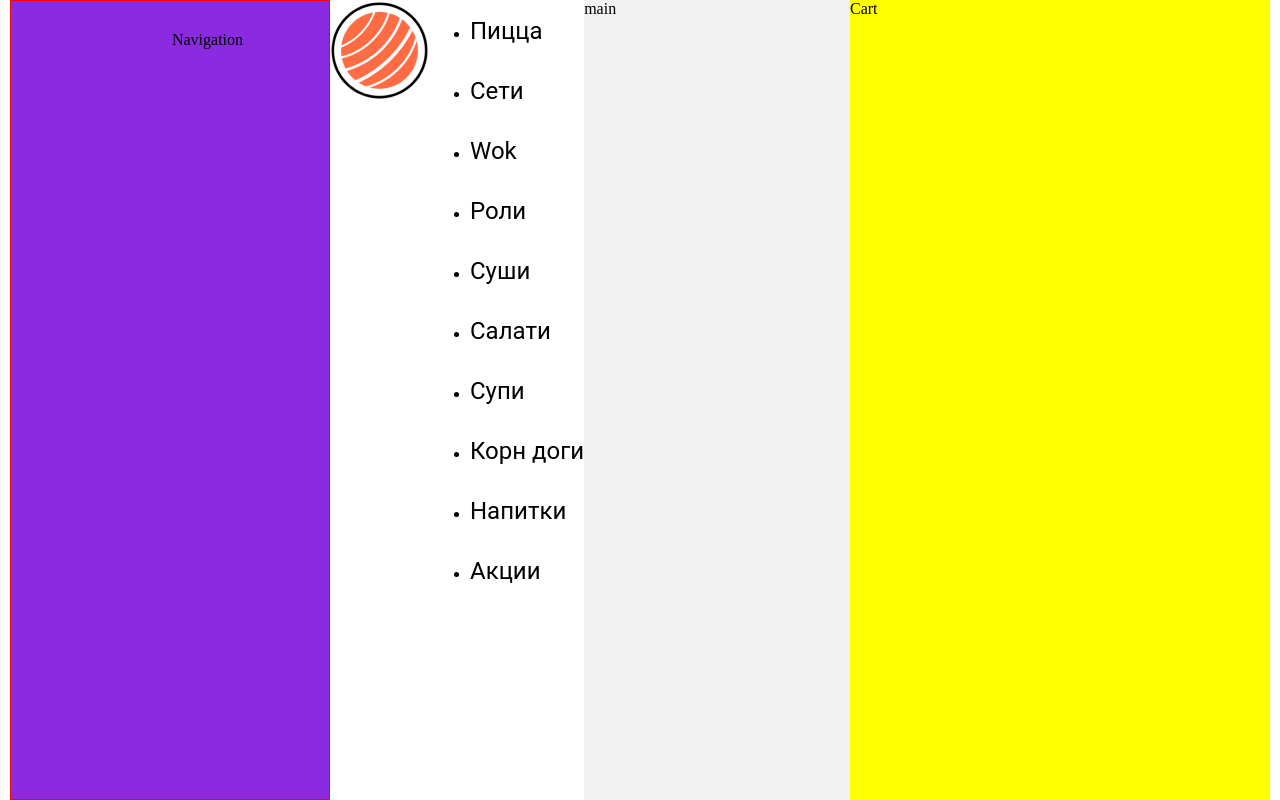
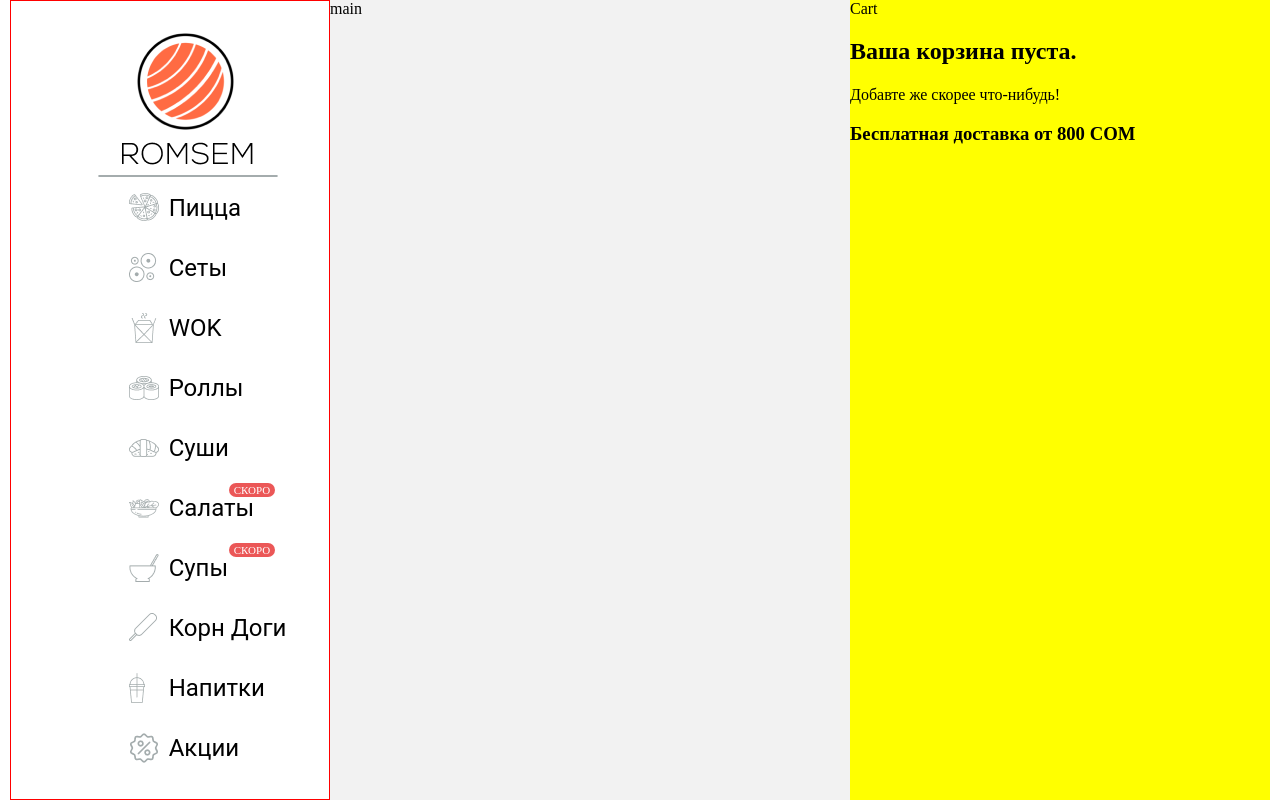
Before and after one commit to VALERKA15/sushi, a plain HTML site: page index.html in a window 1280 px wide. Drawn offline with Linux system fonts and the light colour scheme.

Commit message:
Добавили панель навігації

```diff
--- a/index.html
+++ b/index.html
@@ -1,58 +1,65 @@
 <!DOCTYPE html>
 <html lang="en">
   <head>
-    <meta charset="UTF-8">
-    <meta http-equiv="X-UA-Compatible" content="IE=edge">
-    <meta name="viewport" content="width=device-width, initial-scale=1.0">
-    <title>PROGECT</title>
-    <link rel="stylesheet" href="normalize.css">
-    <link rel="stylesheet" href="style.css">
-    <script></script>
+    <meta charset="UTF-8" />
+    <meta http-equiv="X-UA-Compatible" content="IE=edge" />
+    <meta name="viewport" content="width=device-width, initial-scale=1.0" />
+    <link rel="stylesheet" href="normalize.css" />
+    <link rel="stylesheet" href="style.css" />
+    <title>Document</title>
   </head>
   <body>
     <main class="main">
-         <aside class="side-left">Navigation</aside>
-         <a href="/" class="logo">
-             <img class="logo__img" src="./img/logo.png" alt="logo" />
+      <aside class="side-left">
+        <a class="logo" href="/">
+          <img class="logo__img" src="./img/Logo (2).png" alt="logo" />
         </a>
-         <div class="he"></div>
-         <nav>
+        <div class="hr"></div>
         <ul class="nav__list">
-                 <li class="nav__item nav__item--pizza"><a href="#" class="nav__link">
-                    Пицца
-                 </a></li>
-                 <li class="nav__item nav__item--set"><a href="" class="nav__link">
-                    Сети
-                 </a></li>
-                 <li class="nav__item nav__item--wok"><a href="" class="nav__link">
-                    Wok
-                 </a></li>
-                 <li class="nav__item nav__item--rol"><a href="" class="nav__link">
-                    Роли
-                 </a></li>
-                 <li class="nav__item nav__item--shysi"><a href="" class="nav__link">
-                    Суши
-                 </a></li>
-                 <li class="nav__item nav__item--salat"><a href="" class="nav__link">
-                    Салати
-                 </a></li>
-                 <li class="nav__item nav__item--soup"><a href="" class="nav__link">
-                    Супи
-                 </a></li>
-                 <li class="nav__item nav__item--corn-dog"><a href="" class="nav__link">
-                    Корн доги
-                 </a></li>
-                 <li class="nav__item nav__item--drinks"><a href="" class="nav__link">
-                    Напитки
-                 </a></li>
-                 <li class="nav__item nav__item--sale"><a href="" class="nav__link">
-                    Акции
-                 </a></li>
+          <li class="nav__item nav__item--pizza">
+            <a class="nav__link" href="#"> Пицца </a>
+          </li>
+          <li class="nav__item nav__item--set">
+            <a class="nav__link" href="#">Сеты </a>
+          </li>
+          <li class="nav__item nav__item--wok">
+            <a class="nav__link" href="#"> WOK</a>
+          </li>
+          <li class="nav__item nav__item--roll">
+            <a class="nav__link" href="#">Роллы </a>
+          </li>
+          <li class="nav__item nav__item--sushi">
+            <a class="nav__link" href="#"> Суши</a>
+          </li>
+          <li class="nav__item nav__item--salat">
+             <span class="nav__shortly">Скоро</span>
+            <a class="nav__link" href="#">Салаты </a>
+          </li>
+          <li class="nav__item nav__item--soup">
+            <span class="nav__shortly">Скоро</span>
+            <a class="nav__link" href="#"> Супы</a>
+          </li>
+          <li class="nav__item nav__item--korn">
+            <a class="nav__link" href="#"> Корн Доги</a>
+          </li>
+          <li class="nav__item nav__item--drink">
+            <a class="nav__link" href="#">Напитки </a>
+          </li>
+          <li class="nav__item nav__item--sales">
+            <a class="nav__link" href="#">Акции </a>
+          </li>
         </ul>
-         </nav>
       </aside>
-            <section class="content"> main </section>
-         <aside class="side-right"> Cart </aside>
+      <section class="content">main</section>
+      <aside class="side-right">Cart
+      <div class="cart">
+        <div class="cart__inner">
+          <h2 class="cart__title">Ваша корзина пуста.</h2>
+          <p class="cart__subtitle">Добавте же скорее что-нибудь!</p>
+          <h3 class="cart__delivery">Бесплатная доставка от 800 СОМ</h3>
+        </div>
+      </div>
+    </aside>
     </main>
     <script src="./index.js"></script>
   </body>
--- a/style.css
+++ b/style.css
@@ -1,65 +1,116 @@
 * {
     box-sizing: border-box;
   }
-
   .main {
     display: flex;
-    max-width: 1948px;
+    height: 100vh;
+    max-width: 1940px;
     padding: 0 10px;
     margin: 0 auto;
   }
+  /*Side left*/
 
   .side-left {
     max-width: 320px;
     width: 100%;
-
+    padding: 30px 25px 0 60px;
+    border: 1px solid red;
     display: flex;
     flex-direction: column;
     align-items: center;
-
-    background-color: blueviolet;
-    padding: 30px;
-    padding-left: 100px;
-    padding-right: 25px;
-
-    border: 1px solid red;
-
-    height: 100vh;
   }
 
   .side-right {
     max-width: 420px;
     width: 100%;
-
     background-color: yellow;
   }
-
   .content {
     flex-grow: 1;
-    background-color: #F2F2F2;
+    background-color: #f2f2f2;
   }
 
   .hr {
-    width: 100px;
+    width: 180px;
     border: 0.5px solid #a4acad;
-    margin-top: 30px;
+    border-radius: 2px;
   }
 
+  .nav__list {
+    display: flex;
+    flex-direction: column;
+    list-style: none;
+  }
   .nav__item {
     margin-bottom: 30px;
+    padding-left: 40px;
+    position: relative;
+  }
+  .nav__item::before {
+    content: "";
+    position: absolute;
+    top: 0;
+    left: 0;
+    width: 30px;
+    height: 30px;
+    background-image: url("./img/icons/1.png");
+    background-repeat: no-repeat;
   }
 
+.nav__shortly {
+    position: absolute;
+    background-color: #eb5757;
+    left: 100px;
+    top: -10px;
+    border-radius: 10px;
+    padding: 0 5px;
+    text-transform: uppercase;
+    color: #fff;
+    font-style: normal;
+    font-weight: 400;
+    font-size: 11px;
+    line-height: 14px;
+}
+
+.nav__item--pizza::before {
+    background-image: url(./img/icons/1.png);
+}
+.nav__item--set::before {
+    background-image: url(./img/icons/Сеты.png);
+}
+.nav__item--wok::before {
+    background-image: url(./img/icons/4.png);
+}
+.nav__item--roll::before {
+    background-image: url(./img/icons/Роллы.png);
+}
+.nav__item--sushi::before {
+    background-image: url(./img/icons/Суши.png);
+}
+.nav__item--salat::before {
+    background-image: url(./img/icons/Салаты.png);
+}
+.nav__item--soup::before {
+    background-image: url(./img/icons/Супы.png);
+}
+.nav__item--korn::before {
+    background-image: url(./img/icons/2.png);
+}
+.nav__item--drink::before {
+    background-image: url(./img/icons/3.png);
+}
+.nav__item--sales::before {
+    background-image: url(./img/icons/Акции.png);
+}
   .nav__link {
-    font-family: 'Roboto', sans-serif;
+    font-family: "Roboto", sans-serif;
     font-style: normal;
     font-weight: 400;
     font-size: 24px;
     line-height: 30px;
-
     text-decoration: none;
-    color: black;
+    color: #000;
   }
-
   .nav__item:hover .nav__link {
     color: #ff9846;
   }
```
Also changed, not shown: img/Logo (2).png (added), img/icons/1.png (renamed from img/Новая папка/1.png), img/icons/2.png (renamed from img/Новая папка/Shape.png), img/icons/3.png (renamed from img/Новая папка/Vector (1).png), img/icons/4.png (renamed from img/Новая папка/WOK.png), img/icons/Акции.png (renamed from img/Новая папка/Акции.png), img/icons/Роллы.png (renamed from img/Новая папка/Роллы.png), img/icons/Салаты.png (renamed from img/Новая папка/Салаты.png), img/icons/Сеты.png (renamed from img/Новая папка/Сеты.png), img/icons/Супы.png (renamed from img/Новая папка/Супы.png), img/icons/Суши.png (renamed from img/Новая папка/Суши.png), img/logo.png (deleted), img/Новая папка/Vector.png (deleted), img/Новая папка/Меню.png (deleted). Lines whose indentation alone changed are shown as unchanged.
